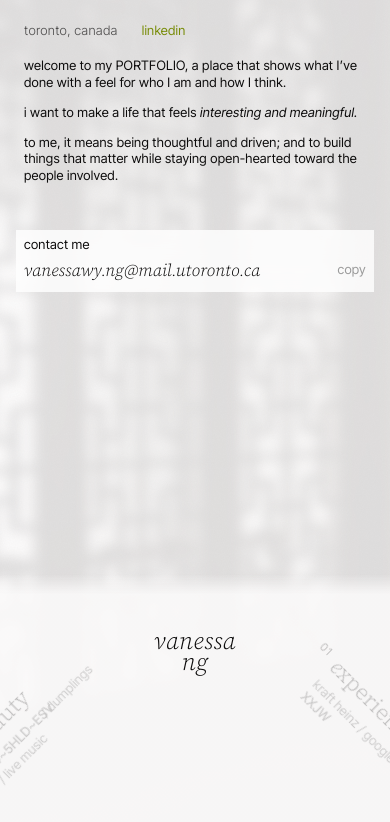
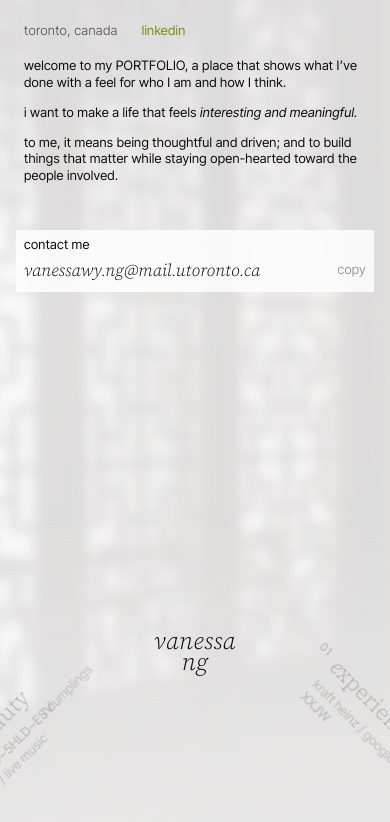
Before and after one commit to 7vanessang/my-portfolio, a plain HTML site: page index.html in a window 390 px wide. Drawn offline with Linux system fonts and the light colour scheme.

Commit message:
Soften the wash behind the wheel on phones

```diff
--- a/styles.css
+++ b/styles.css
@@ -186,7 +186,7 @@ button{font:inherit;color:inherit;background:none;border:0;padding:0;cursor:poin
   .item .lay{gap:8px}.item .tx{gap:8px}
   .item .n{font-size:11px}.item .ti{font-size:22px}.item .su{font-size:13px;letter-spacing:.2px}
   .name{width:120px}.name .ti{font-size:24px}
-  .fadeb2{display:block;position:fixed;left:0;right:0;bottom:0;height:calc(var(--wz) + 20px);z-index:9;pointer-events:none;background:linear-gradient(to bottom,transparent,color-mix(in srgb,var(--bg) 88%,transparent) 20px)}
+  .fadeb2{display:block;position:fixed;left:0;right:0;bottom:0;height:calc(var(--wz) + 90px);z-index:9;pointer-events:none;background:linear-gradient(to bottom,transparent,color-mix(in srgb,var(--bg) 38%,transparent))}
   .contact .mail{font-size:17px}
   .bg .veil{background:var(--bg)}
   .open .bg .veil{opacity:.5}
```
